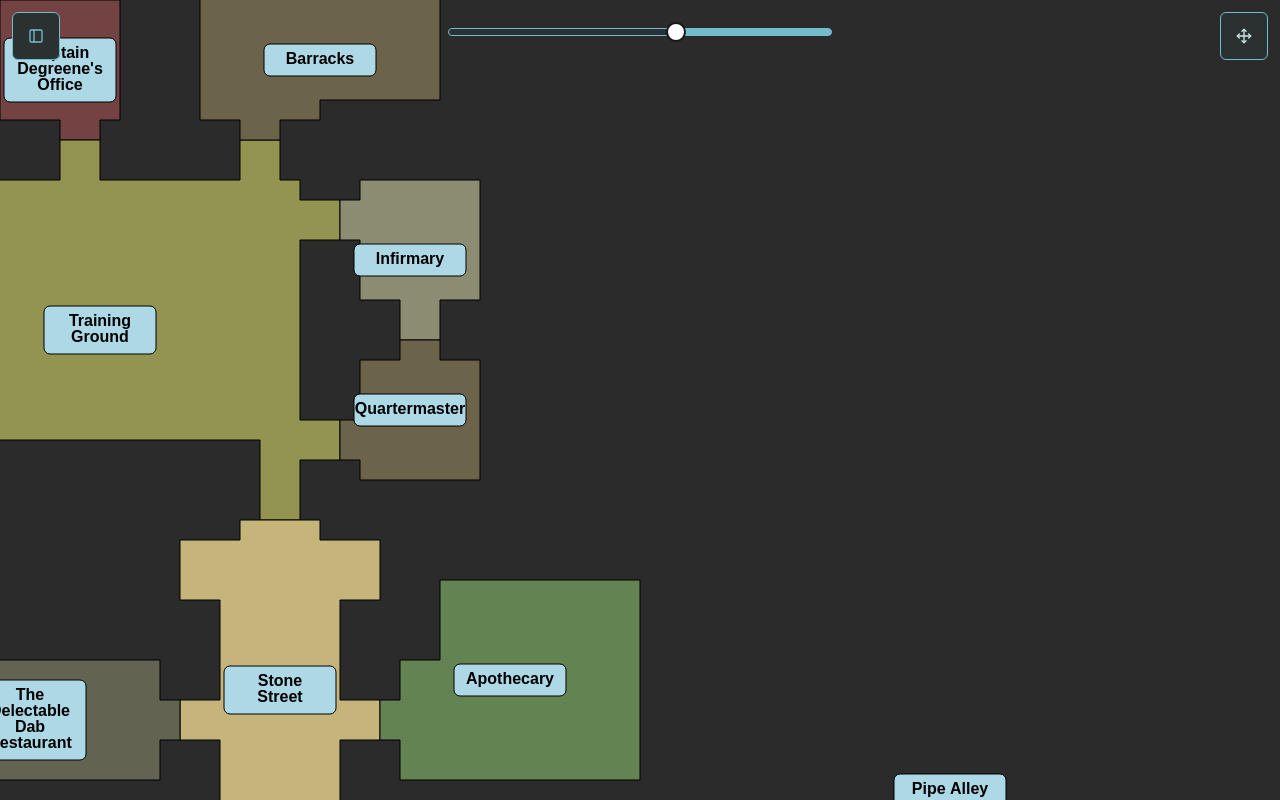
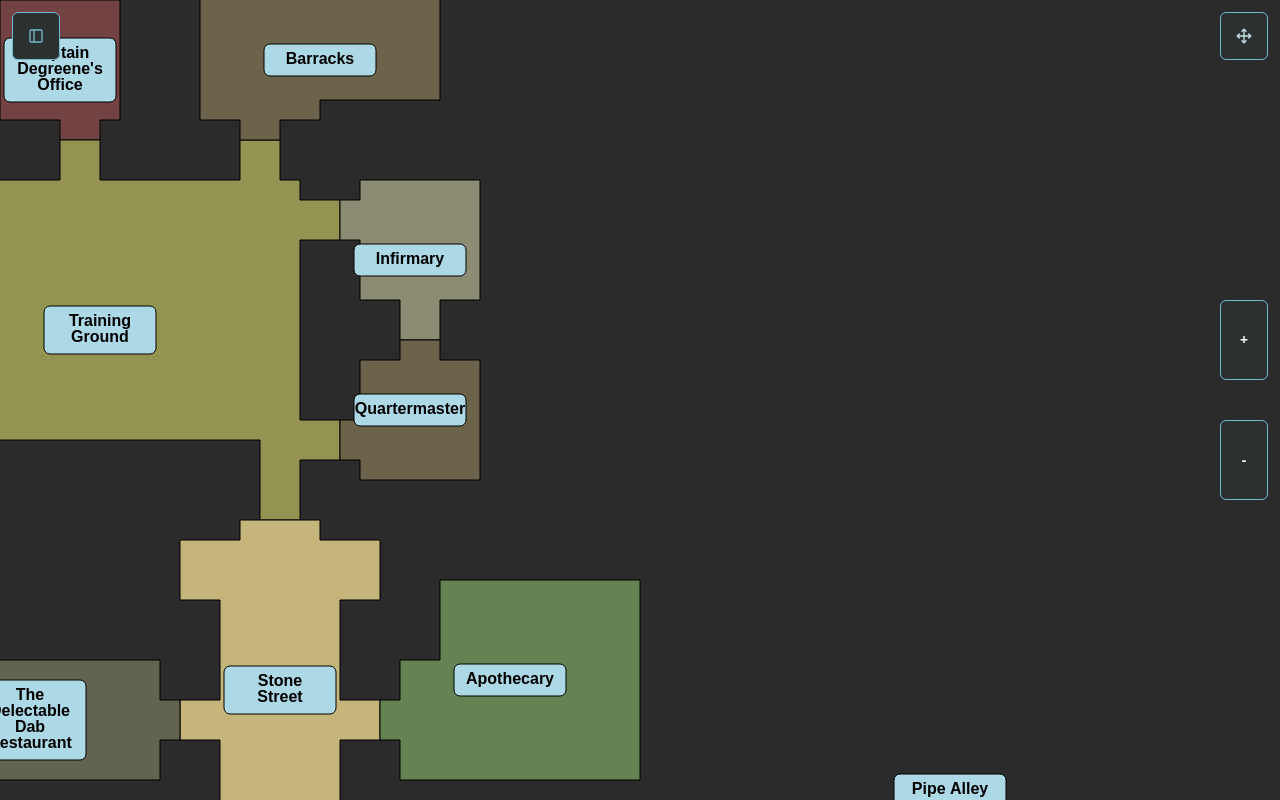
Before and after one commit to jrbarnhart/brighter-shores-map, a React (Vite) app: page / in a window 1280 px wide. Built offline with nearby package versions, Linux system fonts and the light colour scheme.

Commit message:
Replace zoom slider with buttons

```diff
--- a/src/components/map/ZoomSlider.tsx
+++ b/src/components/map/ZoomSlider.tsx
@@ -1,29 +1,46 @@
-import { cn } from "@/lib/utils";
-import { Slider } from "@/components/ui/slider";
 import { MapState } from "./useMapState";
 import mapConfig from "@/lib/map/mapConfig";
+import { Button } from "../ui/button";
+import { useCallback } from "react";
 
-type SliderProps = React.ComponentProps<typeof Slider>;
+export default function ZoomSlider({ ...props }: { mapState: MapState }) {
+  const { mapState } = props;
+  const { currentCellSize } = mapState;
 
-export default function ZoomSlider({
-  mapState,
-  ...props
-}: SliderProps & { mapState: MapState }) {
-  const { className } = props;
   const { cellSizeIncrement, minCellSize, maxCellSize } = mapConfig;
+
+  const onClick = useCallback(
+    (positive: boolean) => {
+      const change = cellSizeIncrement * (positive ? 1 : -1);
+      currentCellSize.set((prev) => {
+        return Math.min(maxCellSize, Math.max(minCellSize, prev + change));
+      });
+    },
+    [cellSizeIncrement, currentCellSize, maxCellSize, minCellSize]
+  );
+
   return (
-    <div className="absolute top-0 left-0 z-10 w-full mt-7 flex justify-around">
-      <Slider
-        value={[mapState.currentCellSize.value]}
-        onValueChange={(value) => {
-          mapState.currentCellSize.set(value[0]);
+    <div className="absolute right-0 z-10 w-12 h-full mr-3 flex flex-col justify-center gap-10">
+      <Button
+        onClick={() => {
+          onClick(true);
         }}
-        max={maxCellSize}
-        min={minCellSize}
-        step={cellSizeIncrement}
-        className={cn("w-40 sm:w-72 md:w-96 z-10", className)}
-        {...props}
-      />
+        className={`${
+          currentCellSize.value >= maxCellSize ? "brightness-50" : " "
+        } h-20 w-full font-bold bg-sidebar border border-sidebar-accent hover:bg-sidebar-accent hover:text-foreground`}
+      >
+        +
+      </Button>
+      <Button
+        onClick={() => {
+          onClick(false);
+        }}
+        className={`${
+          currentCellSize.value <= minCellSize ? "brightness-50" : " "
+        } h-20 w-full font-bold bg-sidebar border border-sidebar-accent hover:bg-sidebar-accent hover:text-foreground`}
+      >
+        -
+      </Button>
     </div>
   );
 }
```
